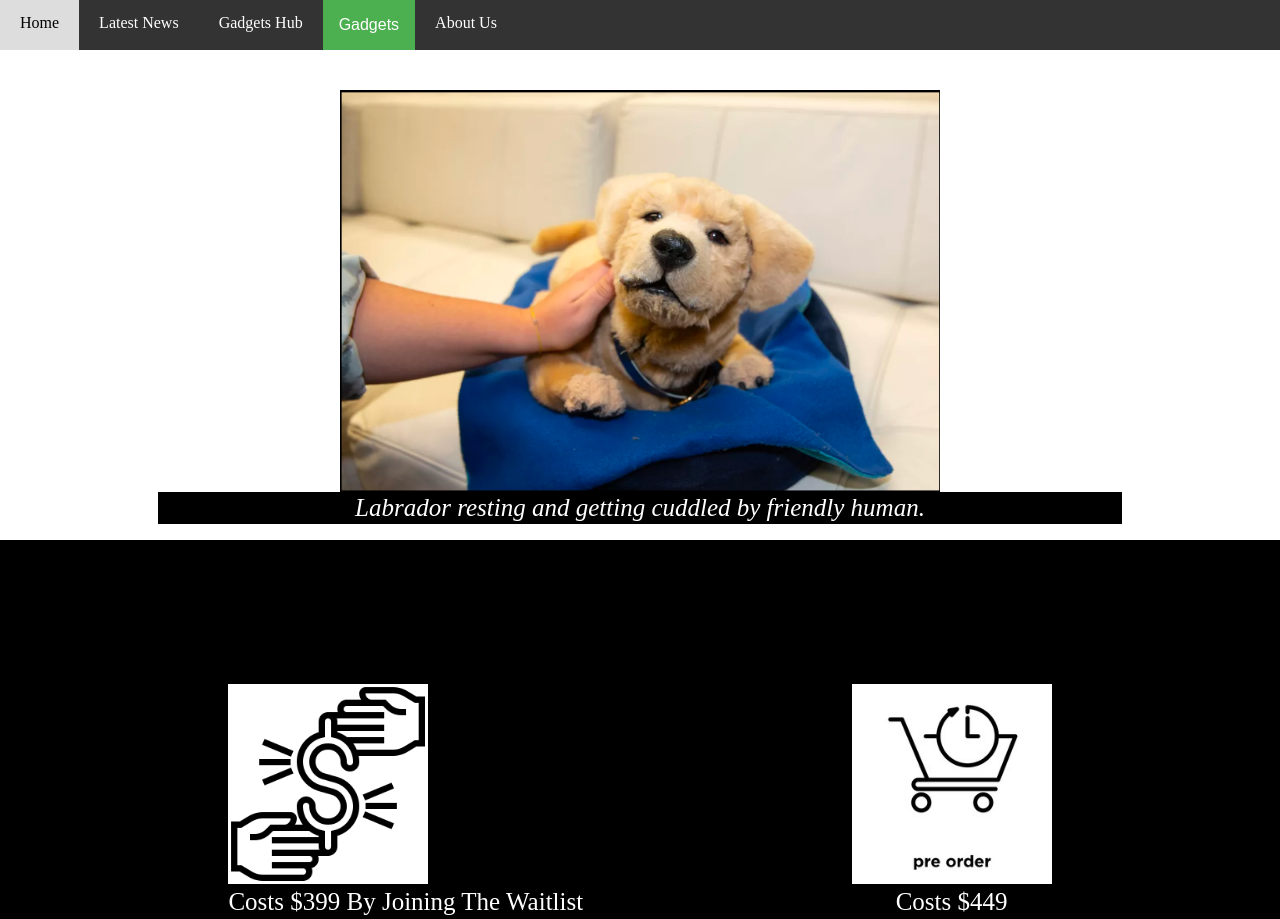
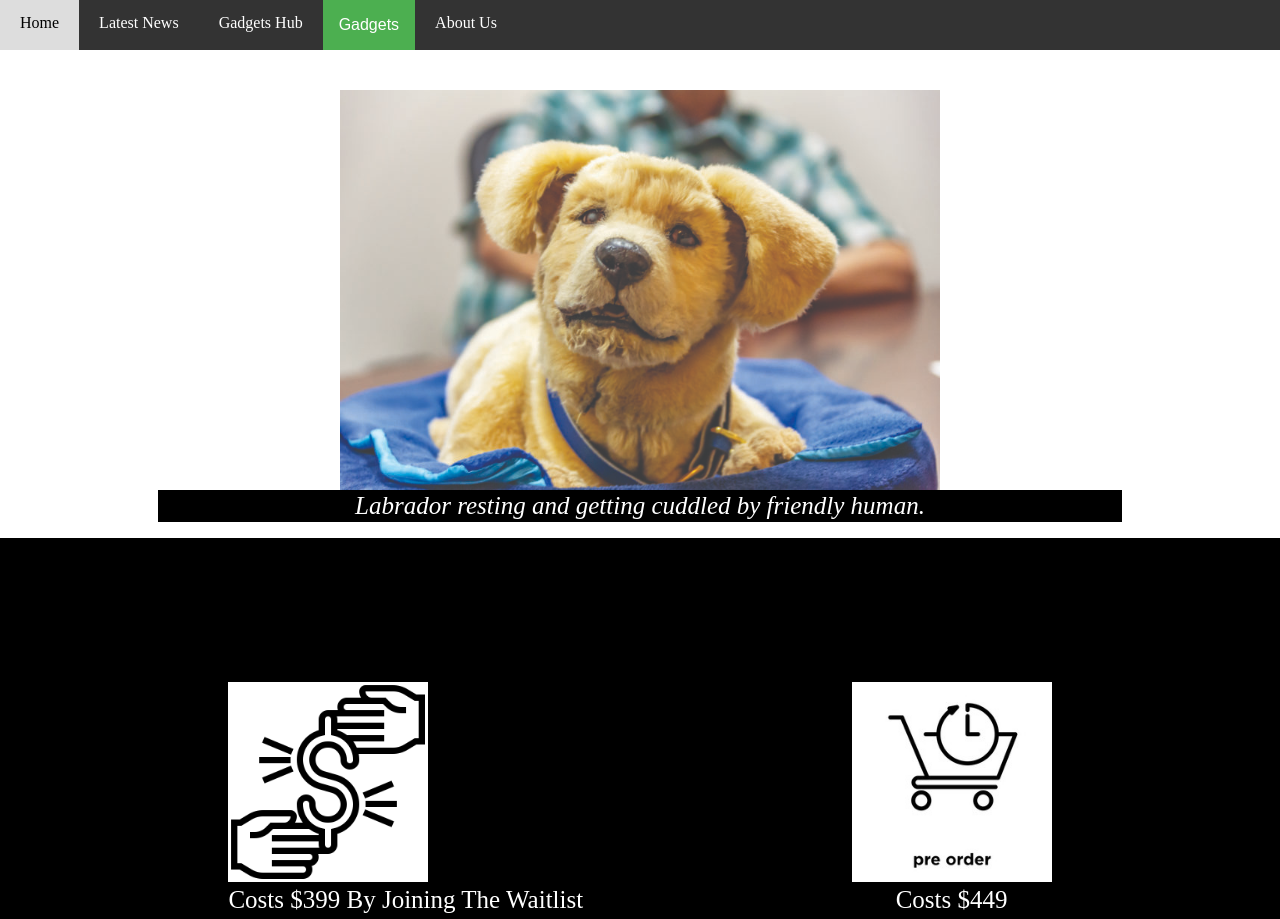
Before and after one commit to GarySingh0915/garysingh.github.io, a plain HTML site: page robotPuppy.html in a window 1280 px wide. Shown: the top 919 px of the page. Drawn offline with Linux system fonts and the light colour scheme.

Commit message:
Update robotPuppy.html

```diff
--- a/robotPuppy.html
+++ b/robotPuppy.html
@@ -32,7 +32,7 @@
 
 <!--Image Introduction-->
 <div class="backgroundOne">
-<figure><img src="Images/Labrador1.PNG" alt="puppy" style="width:50%;">
+<figure><img src="Images/LabradorNew.jpg" alt="puppy" style="width:50%;">
 <figcaption class="firstCaption">Labrador resting and getting cuddled by friendly human.</figcaption>
 </figure>
 </div>
```
